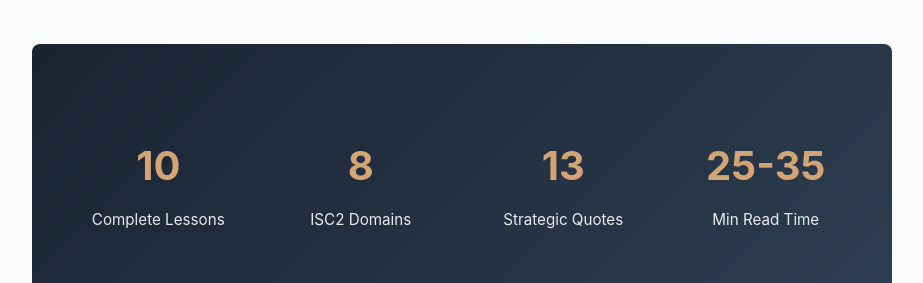
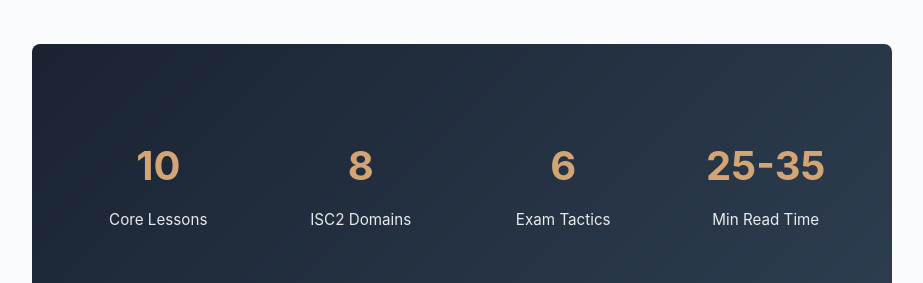
Before and after one commit to sriramshiv26-prog/cissp-guide, a plain HTML site: page index.html in a window 1280 px wide. Shown: the part 1340-1623 px from the top of the page, without its empty margins (178-1101 px from the left). Drawn offline with Linux system fonts and the light colour scheme.

Commit message:
fix: Remove unnecessary Strategic Quotes stat

```diff
--- a/index.html
+++ b/index.html
@@ -488,15 +488,15 @@
             <div class="container">
                 <div class="stat-item">
                     <div class="stat-number">10</div>
-                    <div class="stat-label">Complete Lessons</div>
+                    <div class="stat-label">Core Lessons</div>
                 </div>
                 <div class="stat-item">
                     <div class="stat-number">8</div>
                     <div class="stat-label">ISC2 Domains</div>
                 </div>
                 <div class="stat-item">
-                    <div class="stat-number">13</div>
-                    <div class="stat-label">Strategic Quotes</div>
+                    <div class="stat-number">6</div>
+                    <div class="stat-label">Exam Tactics</div>
                 </div>
                 <div class="stat-item">
                     <div class="stat-number">25-35</div>
```
